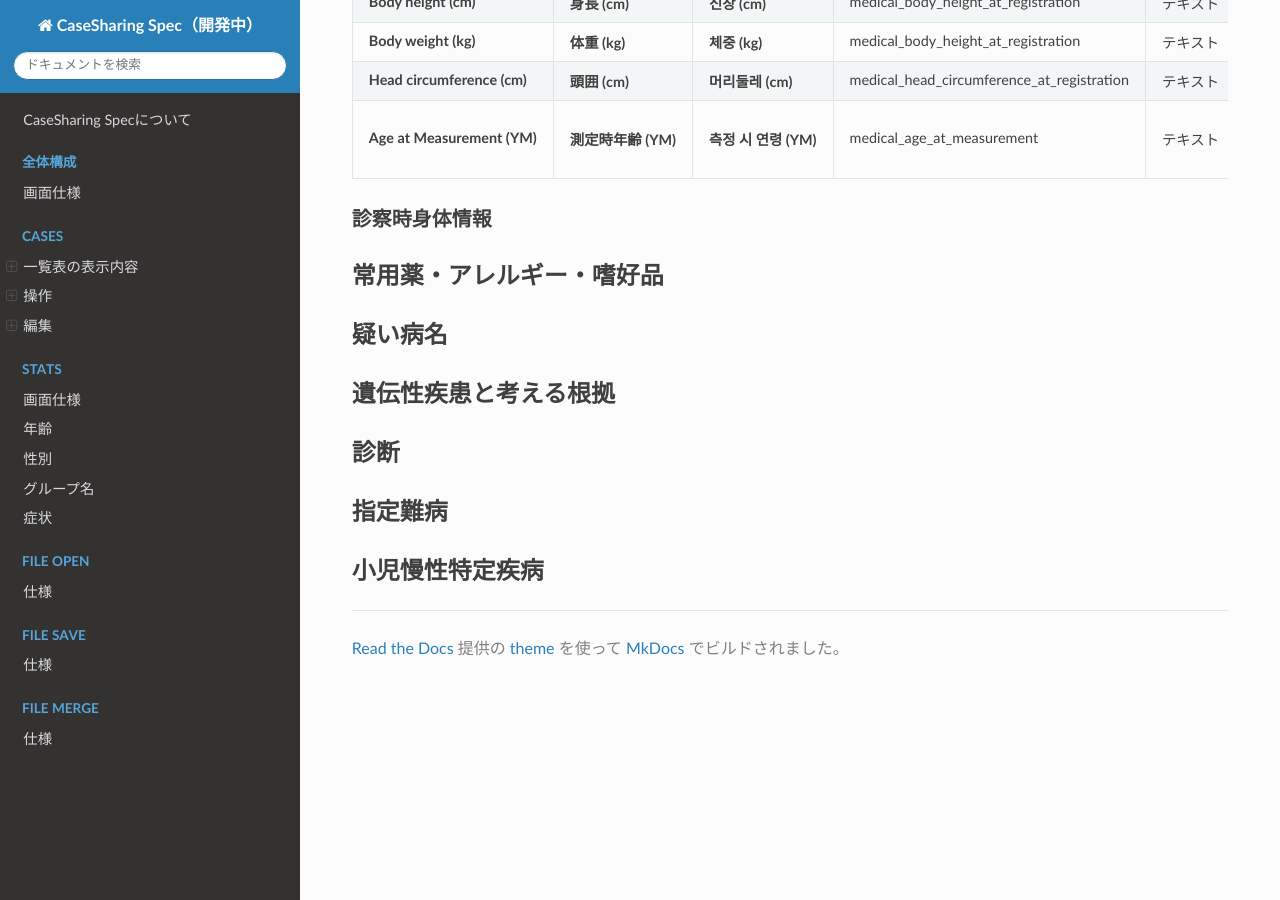
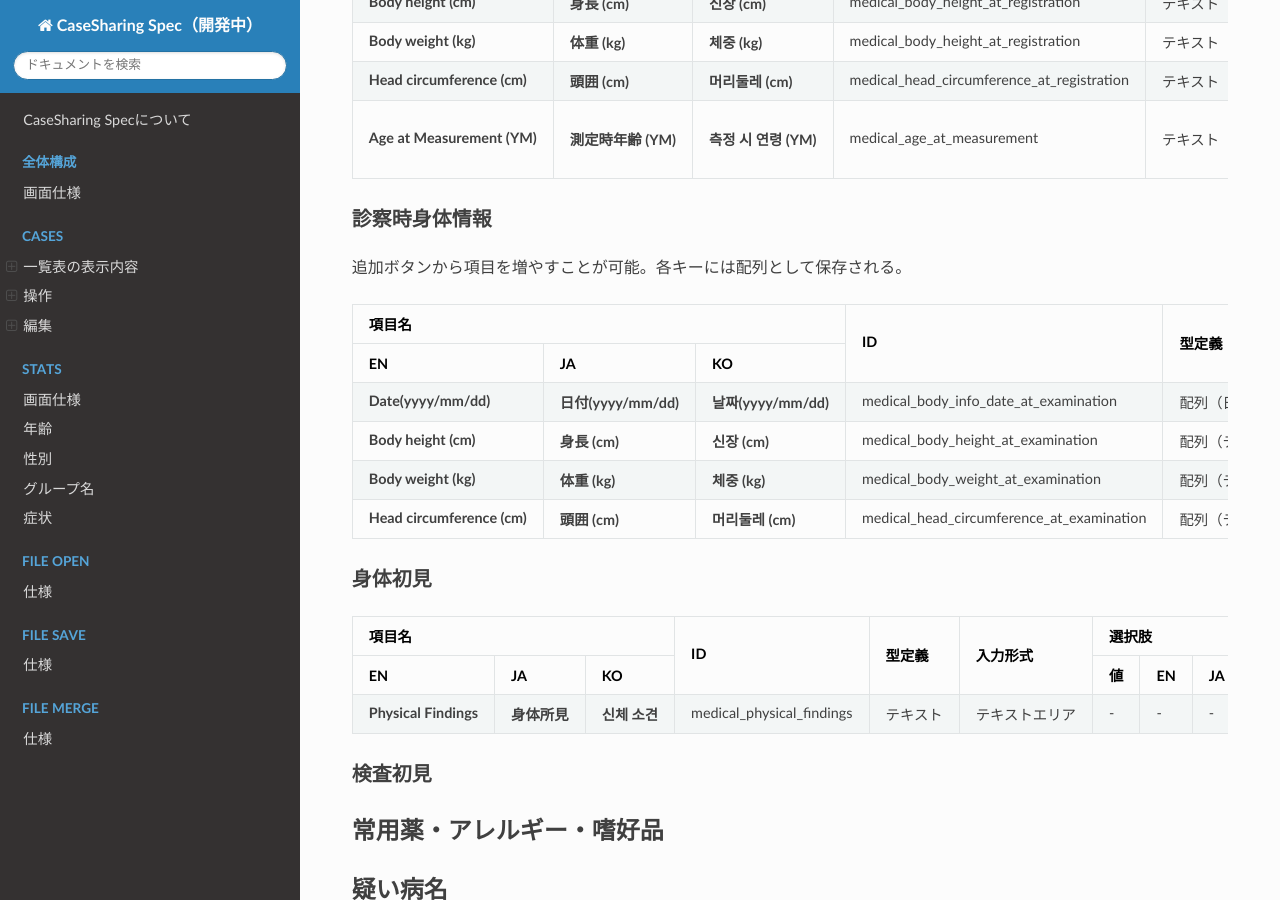
Before and after one commit to PubCaseFinder/pubcasefinder_spec, an MkDocs documentation site: the page built from docs/cases/edit/medical-examination/index.md, in a window 1280 px wide and 900 px high, scrolled down 707 px. Built offline with MkDocs 1.6.1, drawn with Linux system fonts in a browser that asks for light colours; nearby versions of some CDN libraries.

Commit message:
身体初見を追加

```diff
--- a/docs/cases/edit/medical-examination/index.md
+++ b/docs/cases/edit/medical-examination/index.md
@@ -221,6 +221,171 @@
 
 ### 診察時身体情報
 
+<!-- TODO: 配列の保存上限があるか確認 -->
+
+追加ボタンから項目を増やすことが可能。各キーには配列として保存される。
+
+<table>
+  <thead>
+    <tr>
+      <th colspan="3">項目名</th>
+      <th rowspan="2" class="text-vertical-align-middle">ID</th>
+      <th rowspan="2" class="text-vertical-align-middle">型定義</th>
+      <th rowspan="2" class="text-vertical-align-middle">入力形式</th>
+      <th colspan="4">選択肢</th>
+      <th rowspan="2" class="text-vertical-align-middle">初期値</th>
+      <th rowspan="2" class="text-vertical-align-middle">初期化ボタン</th>
+      <th rowspan="2" class="text-vertical-align-middle">削除ボタン</th>
+      <th colspan="3">一覧表示/操作</th>
+      <th rowspan="2" class="text-vertical-align-middle">備考</th>
+    </tr>
+    <tr>
+      <th>EN</th>
+      <th>JA</th>
+      <th>KO</th>
+      <th>値</th>
+      <th>EN</th>
+      <th>JA</th>
+      <th>KO</th>
+      <th>デフォルト表示</th>
+      <th>編集可能</th>
+      <th>列追加可能</th>
+    </tr>
+  </thead>
+  <tbody>
+    <tr>
+      <td><strong>Date(yyyy/mm/dd)</strong></td>
+      <td><strong>日付(yyyy/mm/dd)</strong></td>
+      <td><strong>날짜(yyyy/mm/dd)</strong></td>
+      <td>medical_body_info_date_at_examination</td>
+      <td>配列（日付）</td>
+      <td>日付選択インターフェース</td>
+      <td>-</td>
+      <td>-</td>
+      <td>-</td>
+      <td>-</td>
+      <td>null</td>
+      <td><input type="checkbox" class="readonly-input" /></td>
+      <td><input type="checkbox" class="readonly-input" checked /></td>
+      <td><input type="checkbox" class="readonly-input" /></td>
+      <td><input type="checkbox" class="readonly-input" checked /></td>
+      <td><input type="checkbox" class="readonly-input" /></td>
+      <td></td>
+    </tr>
+    <tr>
+      <td><strong>Body height (cm)</strong></td>
+      <td><strong>身長 (cm)</strong></td>
+      <td><strong>신장 (cm)</strong></td>
+      <td>medical_body_height_at_examination</td>
+      <td>配列（テキスト）</td>
+      <td>テキストボックス</td>
+      <td>-</td>
+      <td>-</td>
+      <td>-</td>
+      <td>-</td>
+      <td>""</td>
+      <td><input type="checkbox" class="readonly-input" /></td>
+      <td><input type="checkbox" class="readonly-input" checked /></td>
+      <td><input type="checkbox" class="readonly-input" /></td>
+      <td><input type="checkbox" class="readonly-input" checked /></td>
+      <td><input type="checkbox" class="readonly-input" /></td>
+      <td></td>
+    </tr>
+    <tr>
+      <td><strong>Body weight (kg)</strong></td>
+      <td><strong>体重 (kg)</strong></td>
+      <td><strong>체중 (kg)</strong></td>
+      <td>medical_body_weight_at_examination</td>
+      <td>配列（テキスト）</td>
+      <td>テキストボックス</td>
+      <td>-</td>
+      <td>-</td>
+      <td>-</td>
+      <td>-</td>
+      <td>""</td>
+      <td><input type="checkbox" class="readonly-input" /></td>
+      <td><input type="checkbox" class="readonly-input" checked /></td>
+      <td><input type="checkbox" class="readonly-input" /></td>
+      <td><input type="checkbox" class="readonly-input" checked /></td>
+      <td><input type="checkbox" class="readonly-input" /></td>
+      <td></td>
+    </tr>
+    <tr>
+      <td><strong>Head circumference (cm)</strong></td>
+      <td><strong>頭囲 (cm)</strong></td>
+      <td><strong>머리둘레 (cm)</strong></td>
+      <td>medical_head_circumference_at_examination</td>
+      <td>配列（テキスト）</td>
+      <td>テキストボックス</td>
+      <td>-</td>
+      <td>-</td>
+      <td>-</td>
+      <td>-</td>
+      <td>""</td>
+      <td><input type="checkbox" class="readonly-input" /></td>
+      <td><input type="checkbox" class="readonly-input" checked /></td>
+      <td><input type="checkbox" class="readonly-input" /></td>
+      <td><input type="checkbox" class="readonly-input" checked /></td>
+      <td><input type="checkbox" class="readonly-input" /></td>
+      <td></td>
+    </tr>
+  </tbody>
+</table>
+
+### 身体初見
+
+<table>
+  <thead>
+    <tr>
+      <th colspan="3">項目名</th>
+      <th rowspan="2" class="text-vertical-align-middle">ID</th>
+      <th rowspan="2" class="text-vertical-align-middle">型定義</th>
+      <th rowspan="2" class="text-vertical-align-middle">入力形式</th>
+      <th colspan="4">選択肢</th>
+      <th rowspan="2" class="text-vertical-align-middle">初期値</th>
+      <th rowspan="2" class="text-vertical-align-middle">初期化ボタン</th>
+      <th rowspan="2" class="text-vertical-align-middle">削除ボタン</th>
+      <th colspan="3">一覧表示/操作</th>
+      <th rowspan="2" class="text-vertical-align-middle">備考</th>
+    </tr>
+    <tr>
+      <th>EN</th>
+      <th>JA</th>
+      <th>KO</th>
+      <th>値</th>
+      <th>EN</th>
+      <th>JA</th>
+      <th>KO</th>
+      <th>デフォルト表示</th>
+      <th>編集可能</th>
+      <th>列追加可能</th>
+    </tr>
+  </thead>
+  <tbody>
+    <tr>
+      <td><strong>Physical Findings</strong></td>
+      <td><strong>身体所見</strong></td>
+      <td><strong>신체 소견</strong></td>
+      <td>medical_physical_findings</td>
+      <td>テキスト</td>
+      <td>テキストエリア</td>
+      <td>-</td>
+      <td>-</td>
+      <td>-</td>
+      <td>-</td>
+      <td>""</td>
+      <td><input type="checkbox" class="readonly-input" /></td>
+      <td><input type="checkbox" class="readonly-input" /></td>
+      <td><input type="checkbox" class="readonly-input" /></td>
+      <td><input type="checkbox" class="readonly-input" checked /></td>
+      <td><input type="checkbox" class="readonly-input" /></td>
+      <td></td>
+    </tr>
+  </tbody>
+</table>
+
+### 検査初見
+
 ## 常用薬・アレルギー・嗜好品 {: #regular-medications-allergies-preferences}
 
 ## 疑い病名 {: #suspected-case}
```
